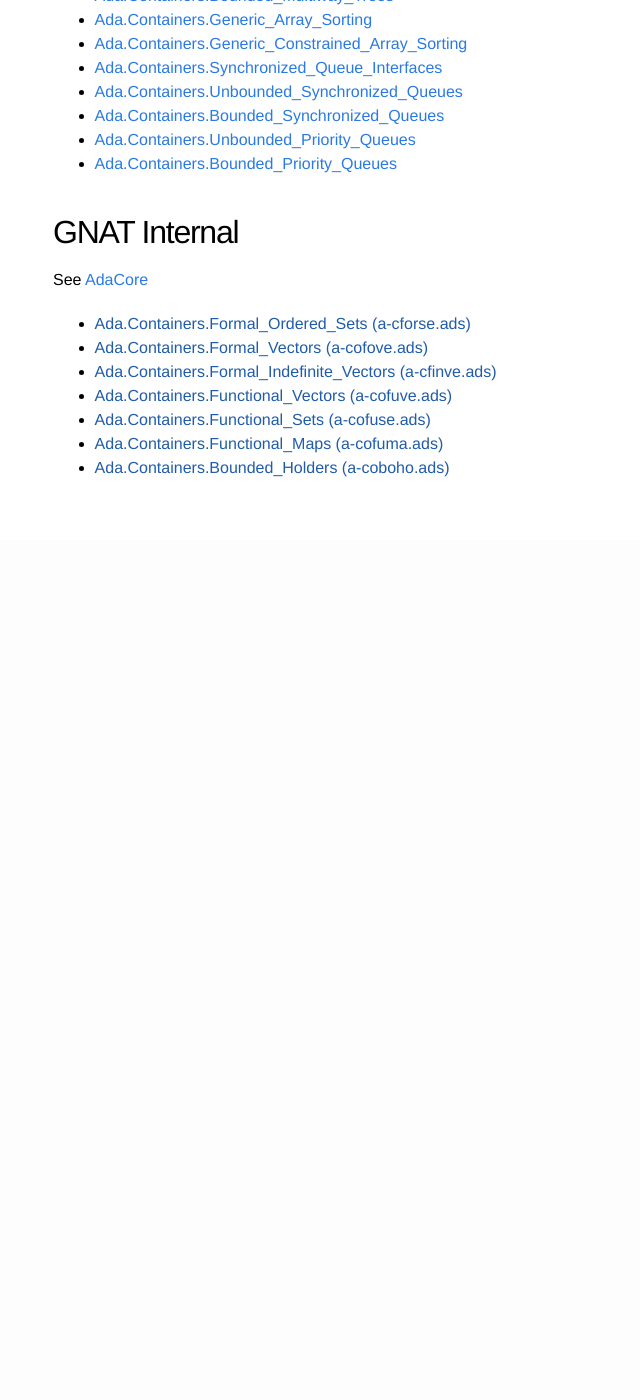
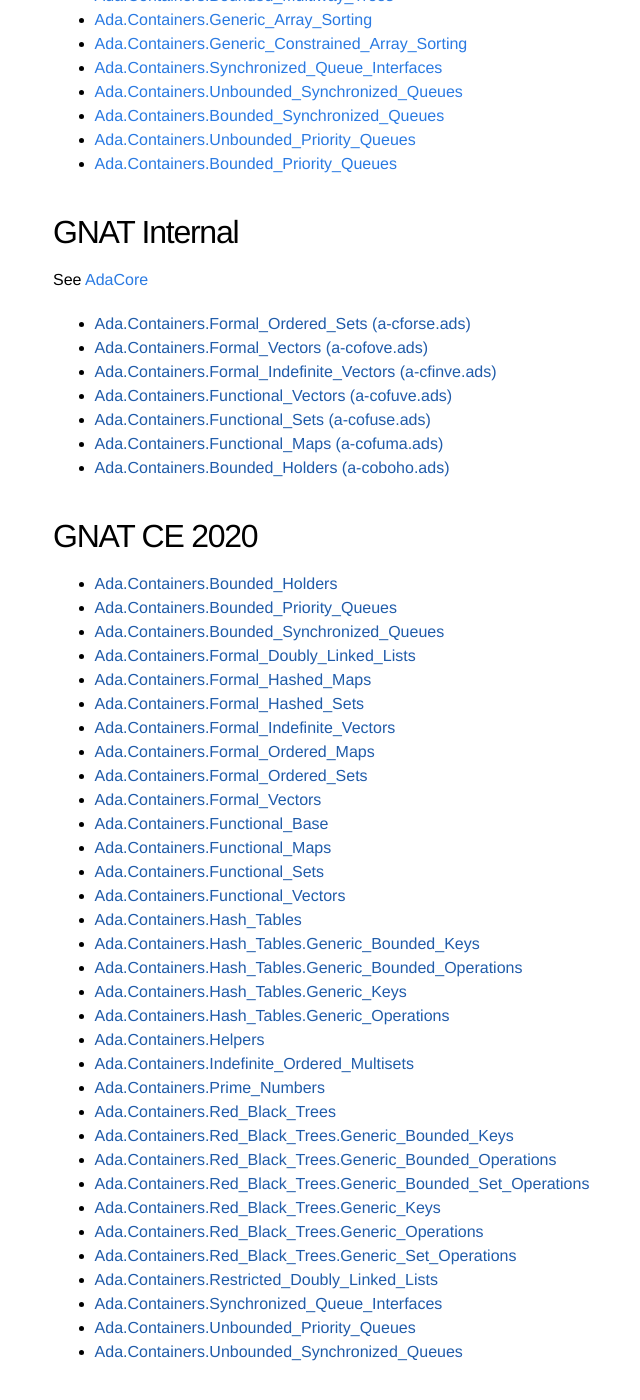
Before and after one commit to quornings/quornings.github.io, a Jekyll site: the page built from ada/man/ada-containers.md, in a window 1280 px wide and 1400 px high, scrolled down 828 px. Shown: the whole window, without its empty margins (187-827 px from the left). Built offline with Jekyll 4.4.1, drawn with Linux system fonts in a browser that asks for light colours; before the commit the page ends 1368 px from its top, so only the background shows below that.

Commit message:
Add GNAT CE2020 Ada.Containers

```diff
--- a/ada/man/ada-containers.md
+++ b/ada/man/ada-containers.md
@@ -57,3 +57,47 @@ See [AdaCore](https://docs.adacore.com/gnat_rm-docs/html/gnat_rm/gnat_rm/the_gna
 - [Ada.Containers.Functional_Sets (a-cofuse.ads)]()
 - [Ada.Containers.Functional_Maps (a-cofuma.ads)]()
 - [Ada.Containers.Bounded_Holders (a-coboho.ads)]()
+
+## GNAT CE 2020
+
+- [Ada.Containers.Bounded_Holders]()
+- [Ada.Containers.Bounded_Priority_Queues]()
+- [Ada.Containers.Bounded_Synchronized_Queues]()
+
+- [Ada.Containers.Formal_Doubly_Linked_Lists]()
+- [Ada.Containers.Formal_Hashed_Maps]()
+- [Ada.Containers.Formal_Hashed_Sets]()
+- [Ada.Containers.Formal_Indefinite_Vectors]()
+- [Ada.Containers.Formal_Ordered_Maps]()
+- [Ada.Containers.Formal_Ordered_Sets]()
+- [Ada.Containers.Formal_Vectors]()
+
+- [Ada.Containers.Functional_Base]()
+- [Ada.Containers.Functional_Maps]()
+- [Ada.Containers.Functional_Sets]()
+- [Ada.Containers.Functional_Vectors]()
+
+- [Ada.Containers.Hash_Tables]()
+- [Ada.Containers.Hash_Tables.Generic_Bounded_Keys]()
+- [Ada.Containers.Hash_Tables.Generic_Bounded_Operations]()
+- [Ada.Containers.Hash_Tables.Generic_Keys]()
+- [Ada.Containers.Hash_Tables.Generic_Operations]()
+
+- [Ada.Containers.Helpers]()
+
+- [Ada.Containers.Indefinite_Ordered_Multisets]()
+
+- [Ada.Containers.Prime_Numbers]()
+
+- [Ada.Containers.Red_Black_Trees]()
+- [Ada.Containers.Red_Black_Trees.Generic_Bounded_Keys]()
+- [Ada.Containers.Red_Black_Trees.Generic_Bounded_Operations]()
+- [Ada.Containers.Red_Black_Trees.Generic_Bounded_Set_Operations]()
+- [Ada.Containers.Red_Black_Trees.Generic_Keys]()
+- [Ada.Containers.Red_Black_Trees.Generic_Operations]()
+- [Ada.Containers.Red_Black_Trees.Generic_Set_Operations]()
+
+- [Ada.Containers.Restricted_Doubly_Linked_Lists]()
+- [Ada.Containers.Synchronized_Queue_Interfaces]()
+- [Ada.Containers.Unbounded_Priority_Queues]()
+- [Ada.Containers.Unbounded_Synchronized_Queues]()
```
